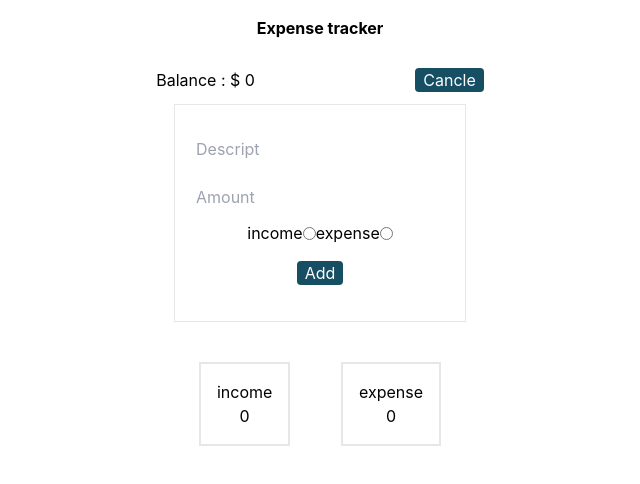
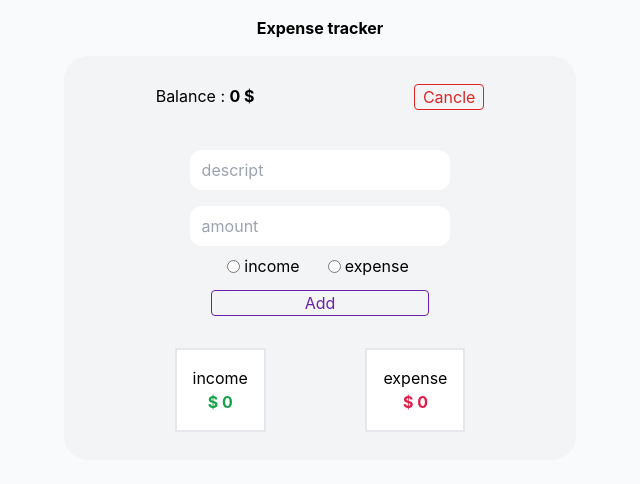
Before and after one commit to Amirma21/expense-tracker, a React (Create React App) app: page / in a window 1280 px wide. Both pictures are taken after a click on the button "Add". Shown: the top 484 px of the page, without its empty margins (320-960 px from the left). Built offline with nearby package versions, Linux system fonts and the light colour scheme.

Commit message:
improve style of program with tailwind

```diff
--- a/package.json
+++ b/package.json
@@ -9,6 +9,7 @@
     "react": "^17.0.2",
     "react-dom": "^17.0.2",
     "react-scripts": "5.0.0",
+    "react-toastify": "^8.1.0",
     "web-vitals": "^2.1.3"
   },
   "scripts": {
--- a/src/components/ExpenseApp.js
+++ b/src/components/ExpenseApp.js
@@ -29,7 +29,7 @@ const ExpenseApp = () => {
   console.log(transeActions);
   return (
     //  main div
-    <div className="sm:w-2/5  mx-auto p-3 w-4/5">
+    <div className="md:w-2/5 sm:w-3/5 mx-auto py-7 w-4/5 rounded-3xl bg-gray-100 px-3" >
       <OverViewComponent
         income={income}
         expense={expense}
--- a/src/components/OverViewComponent.js
+++ b/src/components/OverViewComponent.js
@@ -3,27 +3,30 @@ import TranseActionForm from "./TranseActionForm";
 
 const OverViewComponent = ({ income, expense, addToTransActionsList }) => {
   const [isShowForm, setIsShowForm] = useState(false);
+
   return (
     <>
-      <div className="flex sm:justify-around justify-between">
-        <p>Balance : $ {income - expense}</p>
+      <div className="flex sm:justify-around justify-between mb-3">
+        <p>Balance : <span className="font-bold">{income - expense} $</span></p>
         <button
           onClick={() => setIsShowForm((prevState) => !prevState)}
-          className="bg-cyan-900 px-2 text-white  rounded"
+          className={`border border-purple-800 px-2 text-purple-800 rounded ${isShowForm && "border-red-600 text-red-600"}`}
         >
           {isShowForm ? "Cancle" : "Add"}
         </button>
       </div>
+
       {isShowForm && (
         <TranseActionForm addToTransActionsList={addToTransActionsList} />
       )}
+
       {/* income and expense boxes */}
-      <div className="flex sm:justify-around justify-between  w-3/5 mx-auto my-10">
-        <div className="flex flex-col items-center bg-white border-2 p-4">
-          <p>income</p> <span> {income} </span>
+      <div className="flex  justify-around  w-4/5 mx-auto ">
+        <div className="flex flex-col items-center bg-white border-2 p-4 mx-2">
+          <p>income</p> <span className="text-green-600 font-bold"> $ {income} </span>
         </div>
-        <div className="flex flex-col items-center bg-white border-2 p-4">
-          <p>expense</p> <span>{expense}</span>
+        <div className="flex flex-col items-center bg-white border-2 p-4 mx-2">
+          <p>expense</p> <span className="text-rose-600 font-bold"> $ {expense}</span>
         </div>
       </div>
       {/* end income and expense boxes  */}
--- a/src/components/TranseActionForm.js
+++ b/src/components/TranseActionForm.js
@@ -1,10 +1,13 @@
 import { useState } from "react";
+import React from "react";
+import { ToastContainer, toast } from "react-toastify";
+import "react-toastify/dist/ReactToastify.css";
 
-const TranseActionForm = ({addToTransActionsList}) => {
+const TranseActionForm = ({ addToTransActionsList }) => {
   const [formValues, setFormValues] = useState({
     descript: "",
     amount: "",
-    type: "expense",
+    type: "",
   });
   const changeHandler = (event) => {
     setFormValues({ ...formValues, [event.target.name]: event.target.value });
@@ -12,51 +15,66 @@ const TranseActionForm = ({addToTransActionsList}) => {
 
   const addtranseActionHandler = (event) => {
     event.preventDefault();
-    addToTransActionsList(formValues)
+    if (formValues.descript === "") toast.error("enter your descipt ...");
+    else if (formValues.amount === "") toast.error("enter your amount...");
+    else if (formValues.type === "") toast.error("select your type .... ");
+    else addToTransActionsList(formValues);
+    setFormValues({ descript: "", amount: "", type: "" });
   };
 
   return (
     <>
-      <form className="sm:w-3/5  w-4/5 border mx-auto flex flex-col items-center py-5 px-4 my-3">
+      <form className=" md:w-3/5 w-4/5  mx-auto flex flex-col items-center py-5 px-4 my-3">
         <input
           type="text"
           className="my-2  py-1 px-2"
-          placeholder="Descript"
+          placeholder="descript"
           name="descript"
           onChange={changeHandler}
           value={formValues.descript}
+          className="rounded-xl px-3 py-2 outline-none my-2 w-full"
         />
         <input
           type="number"
           className="my-2 py-1 px-2"
-          placeholder="Amount"
+          placeholder="amount"
           name="amount"
           onChange={changeHandler}
           value={formValues.amount}
+          className="rounded-xl px-3 py-2 outline-none my-2 w-full"
         />
         <div className="flex items-center justify-around">
-          <label>income</label>
+          <div className="mx-3 flex items-center">
             <input
               type="radio"
               value="income"
               name="type"
               onChange={changeHandler}
+              checked={formValues.type === "income"}
             />
-          <label>expense</label>
+            <label htmlFor="" className="mx-1">
+              income
+            </label>
+          </div>
+          <div className="mx-3 flex items-center">
             <input
               type="radio"
               value="expense"
               name="type"
               onChange={changeHandler}
+              checked={formValues.type === "expense"}
             />
+            <label className="mx-1">expense</label>
+          </div>
         </div>
         <button
-          className="bg-cyan-900 px-2 text-white  my-4 rounded"
+          className="border border-purple-800 px-2 text-purple-800 rounded mt-3 w-5/6 mx-auto"
           type="submit"
           onClick={addtranseActionHandler}
         >
           Add
         </button>
+        <ToastContainer  position={"top-center"}/>
       </form>
     </>
   );
--- a/src/index.css
+++ b/src/index.css
@@ -9,9 +9,20 @@ body {
     sans-serif;
   -webkit-font-smoothing: antialiased;
   -moz-osx-font-smoothing: grayscale;
+  background-color: #f8fafc;
 }
 
 code {
   font-family: source-code-pro, Menlo, Monaco, Consolas, 'Courier New',
     monospace;
 }
+
+
+
+
+
+
+code {
+  font-family: source-code-pro, Menlo, Monaco, Consolas, 'Courier New',
+    monospace;
+}
```
Also changed, not shown: 1 other file (tests, documents, lock files or other folders). Lines whose indentation alone changed are shown as unchanged.
